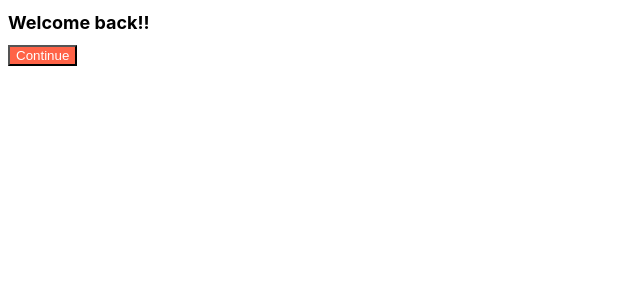
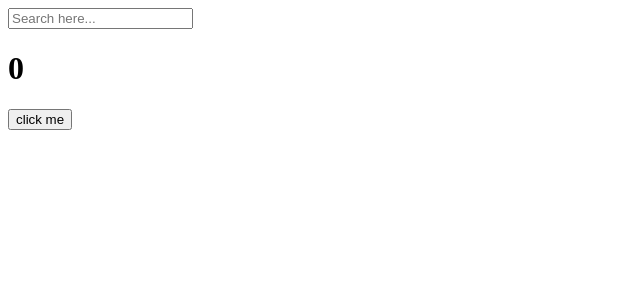
Before and after one commit to Yoojonghyeon/React-JS, a React (Create React App) app in the folder my-app/: page / in a window 1280 px wide. Shown: the top 300 px of the page, without its empty margins (0-640 px from the left). Built offline with nearby package versions, Linux system fonts and the light colour scheme.

Commit message:
effects last skill cleanup

```diff
--- a/my-app/src/App.jsx
+++ b/my-app/src/App.jsx
@@ -1,11 +1,31 @@
-import React from "react";
-import Button from "./Button";
-import styles from "./App.module.css";
+import { useState, useEffect } from "react";
 function App() {
+  const [counter, setValue] = useState(0);
+  const [keyword, setKeyword] = useState("");
+  const onClick = () => setValue((prev) => prev + 1);
+  const onChange = (event) => setKeyword(event.target.value);
+  useEffect(() => {
+    console.log("I run only once.");
+  }, []);
+  useEffect(() => {
+    console.log("I run when 'keyword' changes.");
+  }, [keyword]);
+  useEffect(() => {
+    console.log("I run when 'counter' changes.");
+  }, [counter]);
+  useEffect(() => {
+    console.log("I run when keyword & counter change");
+  }, [keyword, counter]);
   return (
     <div>
-      <h1 className={styles.title}>Welcome back!!</h1>
-      <Button text={"Continue"} />
+      <input
+        value={keyword}
+        onChange={onChange}
+        type="text"
+        placeholder="Search here..."
+      />
+      <h1>{counter}</h1>
+      <button onClick={onClick}>click me</button>
     </div>
   );
 }
```
